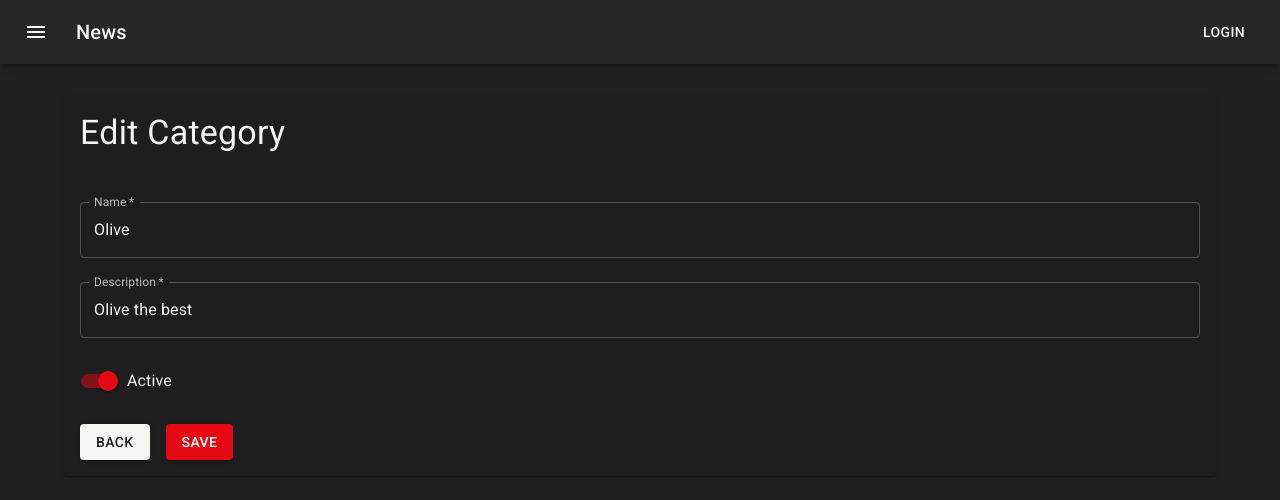
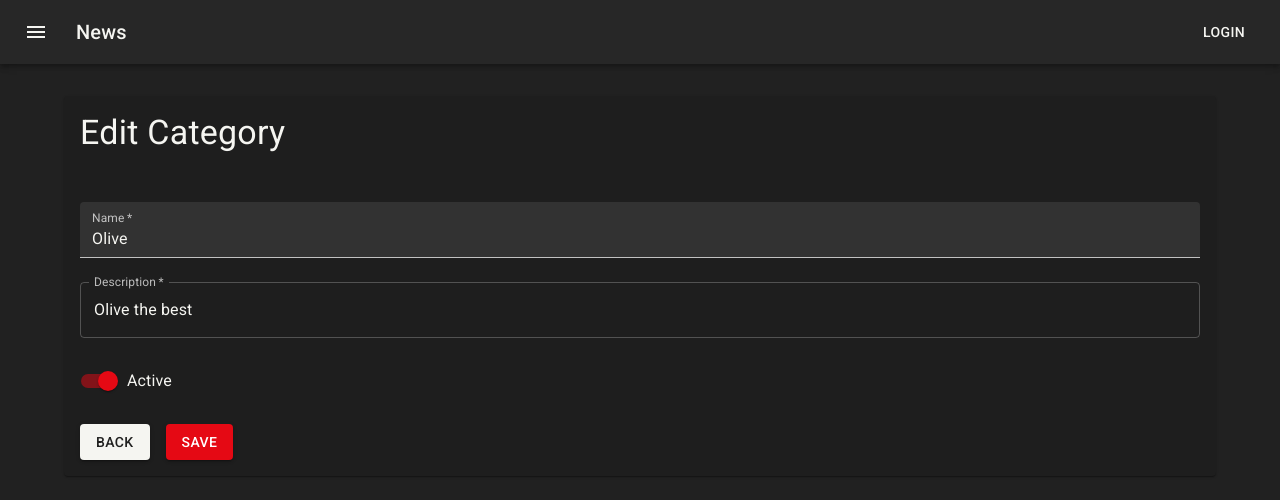
Before and after one commit to WagnerReis/CodeFlix, a React (Create React App) app: page /categories/edit/12312312321312312312 in a window 1280 px wide. Shown: the top 500 px of the page. Built offline with nearby package versions, Linux system fonts and the light colour scheme.

Commit message:
Criando Página de criação de categoria

```diff
--- a/package.json
+++ b/package.json
@@ -6,7 +6,7 @@
     "@emotion/react": "^11.11.1",
     "@emotion/styled": "^11.11.0",
     "@mui/icons-material": "^5.11.16",
-    "@mui/material": "^5.13.5",
+    "@mui/material": "^5.9.3",
     "@mui/x-data-grid": "^6.8.0",
     "@reduxjs/toolkit": "^1.9.5",
     "@testing-library/jest-dom": "^5.16.5",
--- a/src/features/categories/CreateCategory.tsx
+++ b/src/features/categories/CreateCategory.tsx
@@ -1,12 +1,43 @@
-import { Box, Typography } from "@mui/material";
-import React from "react";
+import { Box, Paper, Typography } from "@mui/material";
+import { useState } from "react";
+import { Category } from "./categorySlice";
+import { CategoryForm } from "./components/CategoryForm";
 
 export default function CategoryCreate() {
+  const [isDisabled, setIsDisabled] = useState(false);
+
+  const [category, setCategory] = useState<Category>({
+    id: "",
+    name: "",
+    created_at: "",
+    updated_at: "",
+    description: "",
+    deleted_at: null,
+    is_active: false,
+  });
+
+  const handleChange = (e: any) => {};
+
+  const handleToggle = (e: any) => {};
+
   return (
     <Box>
-      <Typography variant="h1" component="h1">
-        CategoryCreate Page
-      </Typography>
+      <Paper>
+        <Box p={2}>
+          <Box mb={2}>
+            <Typography variant="h4">Create Category</Typography>
+          </Box>
+        </Box>
+
+        <CategoryForm
+          category={category}
+          isDisabled={isDisabled}
+          isLoading={false}
+          onSubmit={() => {}}
+          handleChange={handleChange}
+          handleToggle={handleToggle}
+        />
+      </Paper>
     </Box>
   );
 }
--- a/src/features/categories/EditCategory.tsx
+++ b/src/features/categories/EditCategory.tsx
@@ -1,25 +1,19 @@
 import {
   Box,
-  Button,
-  FormControl,
-  FormControlLabel,
-  FormGroup,
-  Grid,
   Paper,
-  Switch,
-  TextField,
-  Typography,
+  Typography
 } from "@mui/material";
-import { Link, useParams } from "react-router-dom";
+import { useState } from "react";
+import { useParams } from "react-router-dom";
 import { useAppSelector } from "../../app/hooks";
-import { selectCategoryById } from "./categorySlice";
-import { useState } from "react";
+import { Category, selectCategoryById } from "./categorySlice";
+import { CategoryForm } from "./components/CategoryForm";
 
 export default function CategoryEdit() {
   const id = useParams().id || "";
   const [isDisabled, setIsDisabled] = useState(false);
 
-  const category = useAppSelector((state) => selectCategoryById(state, id));
+  const category: Category = useAppSelector((state) => selectCategoryById(state, id));
 
   const handleChange = (e: any) => {};
 
@@ -34,73 +28,14 @@
           </Box>
         </Box>
 
-        <Box p={2}>
-          <form>
-            <Grid container spacing={3}>
-              <Grid item xs={12}>
-                <FormControl fullWidth>
-                  <TextField
-                    required
-                    fullWidth
-                    name="name"
-                    label="Name"
-                    value={category.name}
-                    disabled={isDisabled}
-                    onChange={handleChange}
-                  />
-                </FormControl>
-              </Grid>
-
-              <Grid item xs={12}>
-                <FormControl fullWidth>
-                  <TextField
-                    required
-                    fullWidth
-                    name="description"
-                    label="Description"
-                    value={category.description}
-                    disabled={isDisabled}
-                    onChange={handleChange}
-                  />
-                </FormControl>
-              </Grid>
-
-              <Grid item xs={12}>
-                <FormGroup>
-                  <FormControlLabel
-                    control={
-                      <Switch
-                        name="is_active"
-                        color="secondary"
-                        onChange={handleToggle}
-                        checked={category.is_active}
-                        inputProps={{ "aria-label": "controlled" }}
-                      />
-                    }
-                    label="Active"
-                  />
-                </FormGroup>
-              </Grid>
-
-              <Grid item xs={12}>
-                <Box display="flex" gap={2}>
-                  <Button variant="contained" component={Link} to="/categories">
-                    Back
-                  </Button>
-
-                  <Button
-                    type="submit"
-                    variant="contained"
-                    color="secondary"
-                    disabled={isDisabled}
-                  >
-                    Save
-                  </Button>
-                </Box>
-              </Grid>
-            </Grid>
-          </form>
-        </Box>
+        <CategoryForm
+          category={category}
+          isDisabled={isDisabled}
+          isLoading={false}
+          onSubmit={() => {}}
+          handleChange={handleChange}
+          handleToggle={handleToggle}
+        />
       </Paper>
     </Box>
   );
--- a/src/features/categories/ListCategory.tsx
+++ b/src/features/categories/ListCategory.tsx
@@ -109,14 +109,14 @@
           variant="contained"
           color="secondary"
           component={Link}
-          to="/category/create"
+          to="/categories/create"
           style={{ marginBottom: "1rem" }}
         >
           New Category
         </Button>
       </Box>
 
-      <Box sx={{ display: "flex", maxHeight: 600, height: 600 }}>
+      <Box sx={{ display: "flex", height: "60vh" }}>
         <DataGrid
           rows={rows}
           columns={columns}
--- a/src/features/categories/categorySlice.ts
+++ b/src/features/categories/categorySlice.ts
@@ -1,7 +1,7 @@
 import { createSlice } from "@reduxjs/toolkit";
 import { RootState } from "../../app/store";
 
-interface Category {
+export interface Category {
   id: string;
   name: string;
   is_active: boolean;
--- /dev/null
+++ b/src/features/categories/components/CategoryForm.tsx
@@ -0,0 +1,100 @@
+import {
+  Box,
+  Button,
+  FormControl,
+  FormControlLabel,
+  FormGroup,
+  Grid,
+  Switch,
+  TextField,
+} from "@mui/material";
+import { Link } from "react-router-dom";
+import { Category } from "../categorySlice";
+import React from "react";
+
+type Props = {
+  category: Category;
+  isDisabled?: boolean;
+  isLoading?: boolean;
+  onSubmit: (e: React.FormEvent<HTMLFormElement>) => void;
+  handleChange: (e: React.ChangeEvent<HTMLInputElement>) => void;
+  handleToggle: (e: React.ChangeEvent<HTMLInputElement>) => void;
+};
+
+export function CategoryForm ({
+  category,
+  isDisabled = false,
+  isLoading = false,
+  onSubmit,
+  handleChange,
+  handleToggle,
+}: Props) {
+  return (
+    <Box p={2}>
+      <form>
+        <Grid container spacing={3}>
+          <Grid item xs={12}>
+            <FormControl fullWidth>
+              <TextField
+                required
+                name="name"
+                label="Name"
+                value={category?.name}
+                disabled={isDisabled}
+                variant="filled"
+                onChange={handleChange}
+              />
+            </FormControl>
+          </Grid>
+
+          <Grid item xs={12}>
+            <FormControl fullWidth>
+              <TextField
+                required
+                name="description"
+                label="Description"
+                value={category?.description}
+                disabled={isDisabled}
+                onChange={handleChange}
+              />
+            </FormControl>
+          </Grid>
+
+          <Grid item xs={12}>
+            <FormGroup>
+              <FormControlLabel
+                control={
+                  <Switch
+                    name="is_active"
+                    color="secondary"
+                    onChange={handleToggle}
+                    checked={category?.is_active}
+                    inputProps={{ "aria-label": "controlled" }}
+                  />
+                }
+                label="Active"
+              />
+            </FormGroup>
+          </Grid>
+
+          <Grid item xs={12}>
+            <Box display="flex" gap={2}>
+              <Button variant="contained" component={Link} to="/categories">
+                Back
+              </Button>
+
+              <Button
+                type="submit"
+                variant="contained"
+                color="secondary"
+                disabled={isDisabled}
+              >
+                Save
+              </Button>
+            </Box>
+          </Grid>
+        </Grid>
+      </form>
+    </Box>
+  );
+}
```
Also changed, not shown: 2 other files (tests, documents, lock files or other folders).
